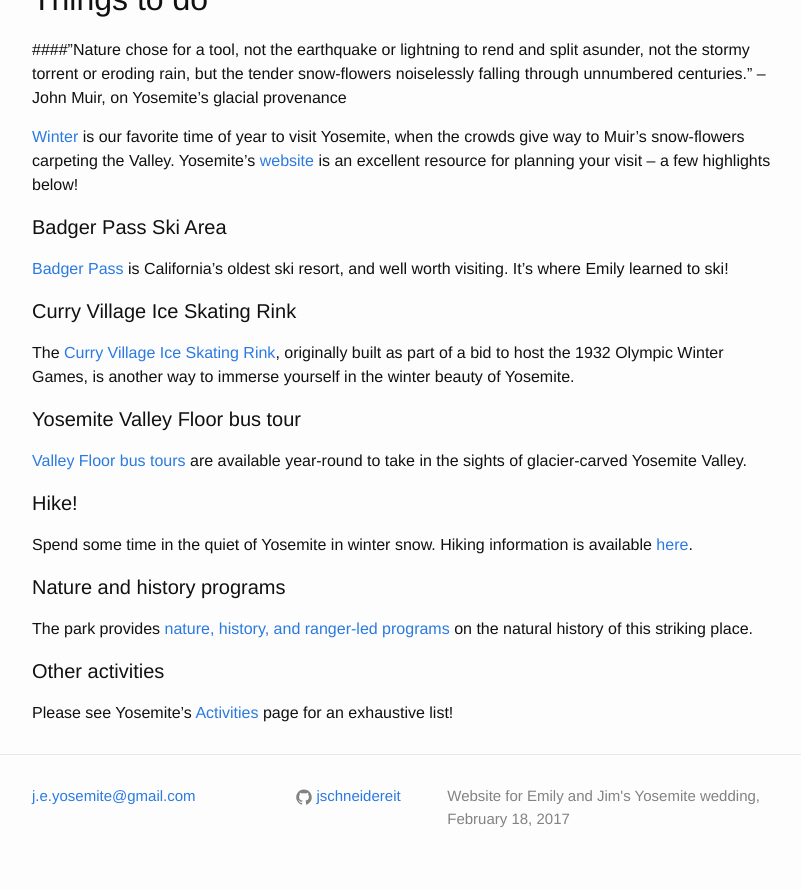
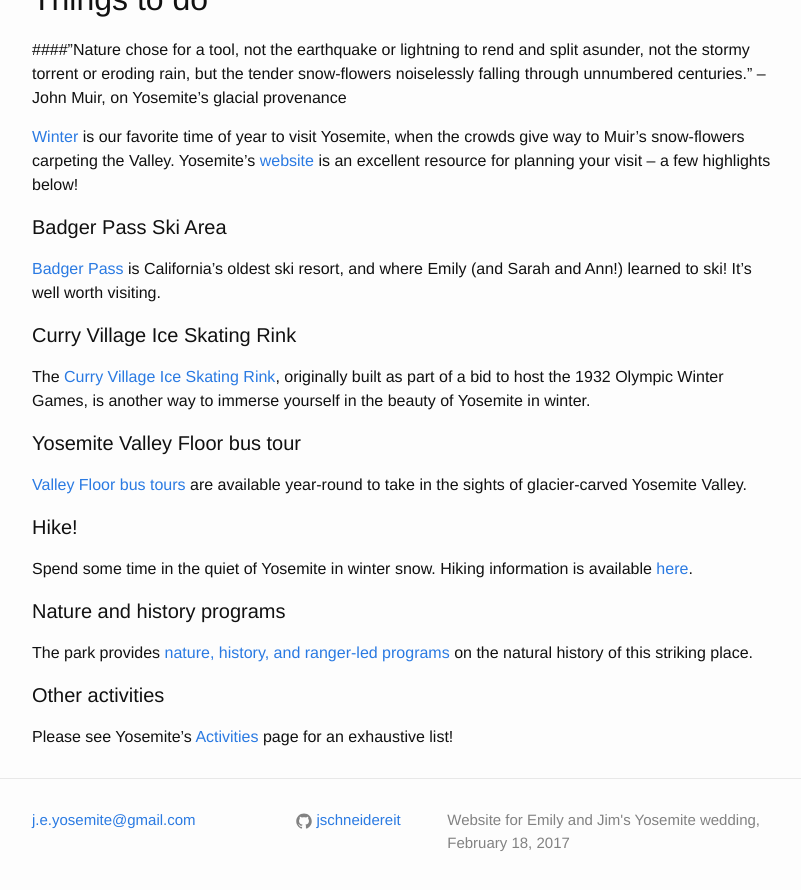
Before and after one commit to j-e-yosemite/j-e-yosemite.github.io, a Jekyll site: the page built from details.md, in a window 1280 px wide and 900 px high, scrolled down 1705 px. Shown: the top 890 px of the window, without its empty margins (238-1039 px from the left). Built offline with Jekyll 4.4.1, drawn with Linux system fonts in a browser that asks for light colours.

Commit message:
Changes to Badger Pass

```diff
--- a/details.md
+++ b/details.md
@@ -70,11 +70,11 @@
 
 #### Badger Pass Ski Area
 
-[Badger Pass](http://www.travelyosemite.com/winter/yosemite-ski-snowboard-area/) is California's oldest ski resort, and well worth visiting. It's where Emily learned to ski!
+[Badger Pass](http://www.travelyosemite.com/winter/yosemite-ski-snowboard-area/) is California's oldest ski resort, and where Emily (and Sarah and Ann!) learned to ski! It's well worth visiting.
 
 #### Curry Village Ice Skating Rink
 
-The [Curry Village Ice Skating Rink](http://www.travelyosemite.com/winter/half-dome-village-ice-skating-rink/), originally built as part of a bid to host the 1932 Olympic Winter Games, is another way to immerse yourself in the winter beauty of Yosemite.
+The [Curry Village Ice Skating Rink](http://www.travelyosemite.com/winter/half-dome-village-ice-skating-rink/), originally built as part of a bid to host the 1932 Olympic Winter Games, is another way to immerse yourself in the beauty of Yosemite in winter.
 
 #### Yosemite Valley Floor bus tour
 
```
